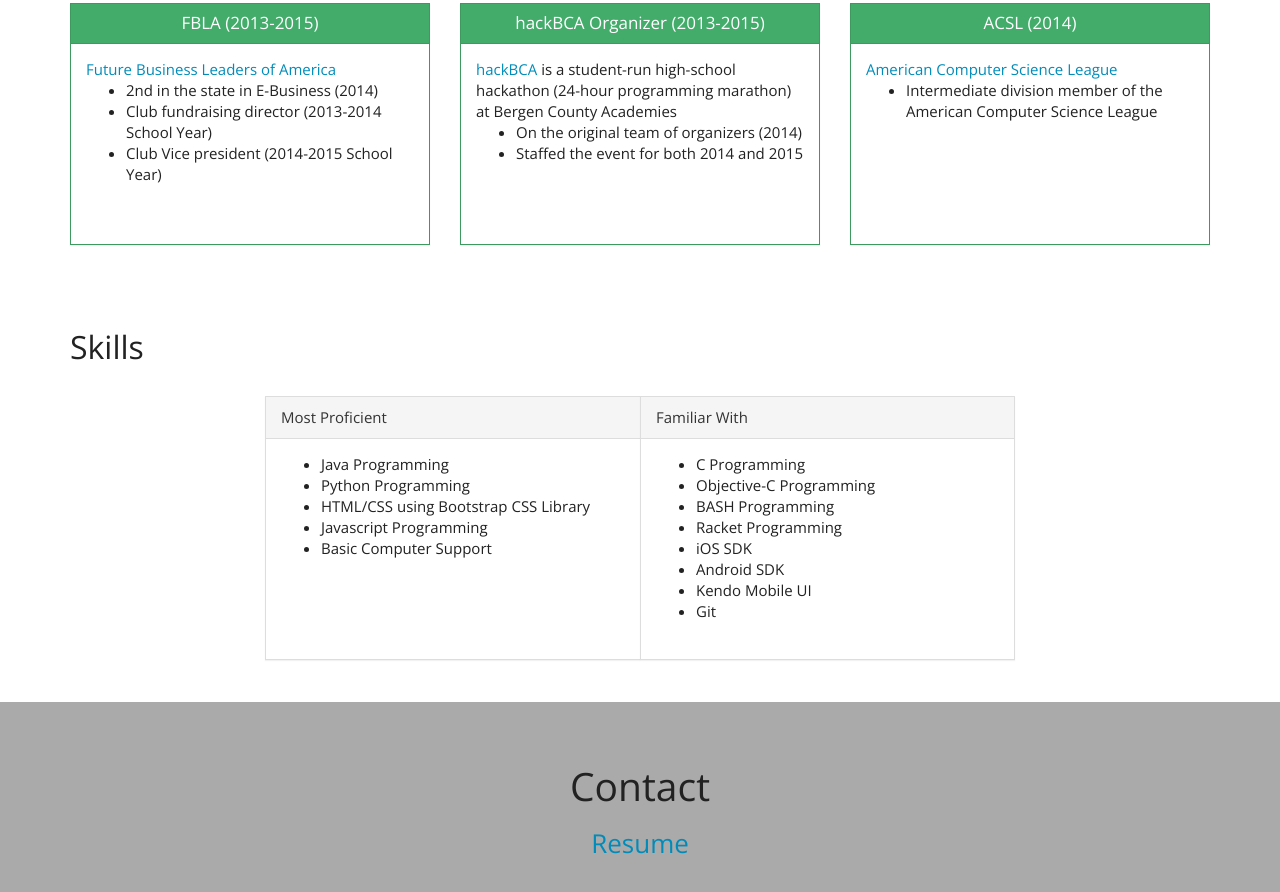
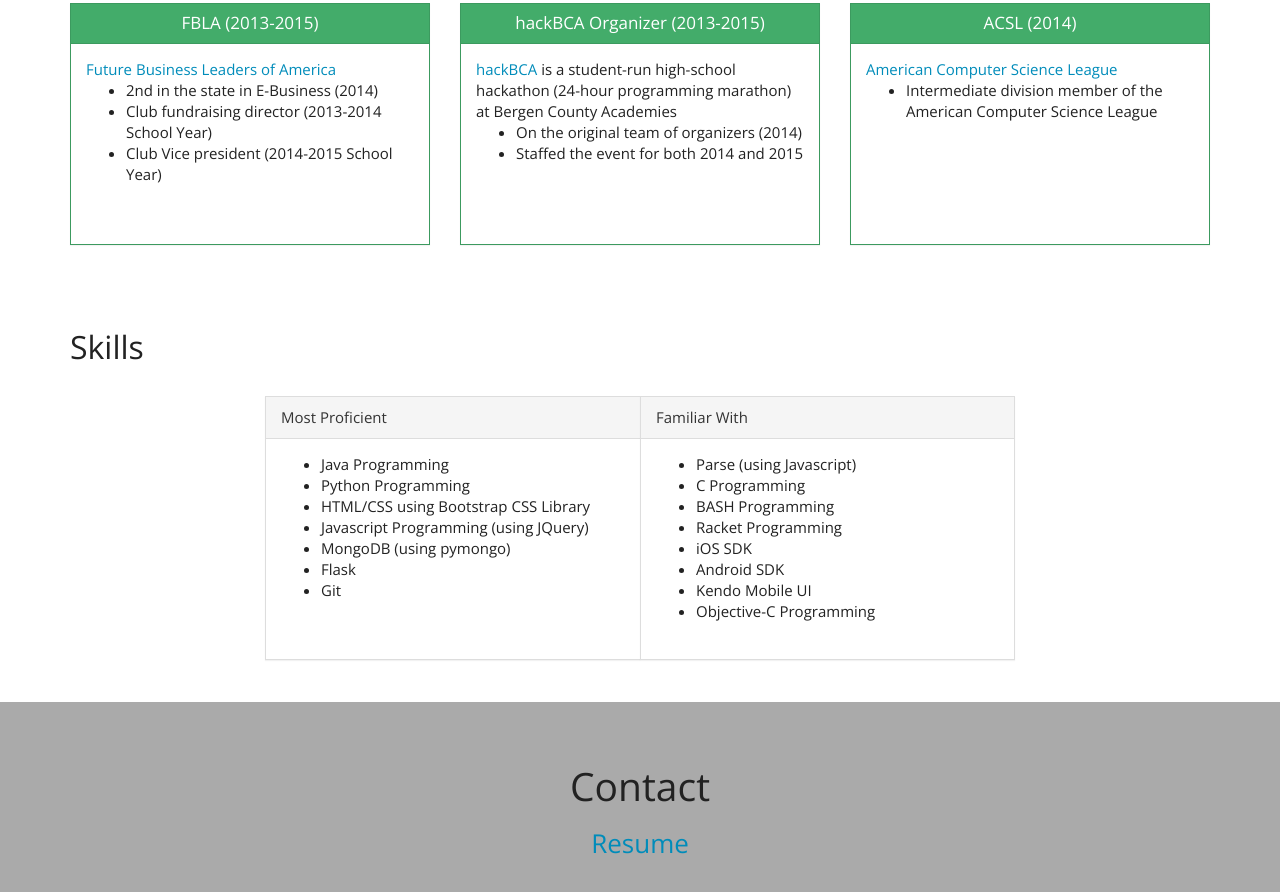
Before and after one commit to DiZy/dizy.github.io, a plain HTML site: page index.html in a window 1280 px wide. Shown: the part 2522-3414 px from the top of the page. Drawn offline with nearby package versions, Linux system fonts and the light colour scheme.

Commit message:
updated skills

```diff
--- a/index.html
+++ b/index.html
@@ -244,8 +244,10 @@
 					    <li>Java Programming</li>
 					    <li>Python Programming</li>
 					    <li>HTML/CSS using Bootstrap CSS Library</li>
-					    <li>Javascript Programming</li>
-					    <li>Basic Computer Support</li>
+					    <li>Javascript Programming (using JQuery)</li>
+					    <li>MongoDB (using pymongo)</li>
+					    <li>Flask</li>
+					    <li>Git</li>
 					</ul>
 				  </div>
 				</div>
@@ -255,14 +257,14 @@
 				  <div class="panel-heading">Familiar With</div>
 				  <div class="panel-body skills-panel">
 				   	<ul>
+				   		<li>Parse (using Javascript)</li>
 				   		<li>C Programming</li>
-				   		<li>Objective-C Programming</li>
 				   		<li>BASH Programming</li>
 				   		<li>Racket Programming</li>
 				   		<li>iOS SDK</li>
 				   		<li>Android SDK</li>
 				   		<li>Kendo Mobile UI</li>
-				   		<li>Git</li>
+				   		<li>Objective-C Programming</li>
 				   	</ul>
 				  </div>
 				</div>
```
